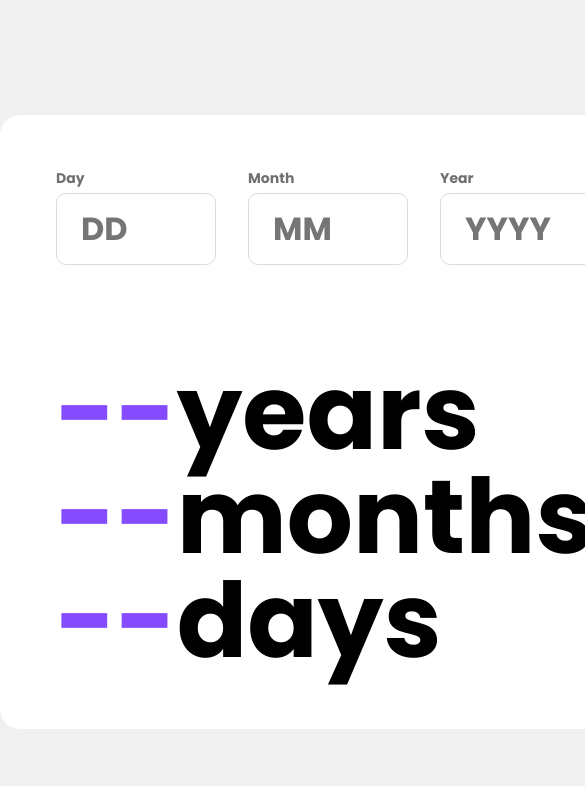
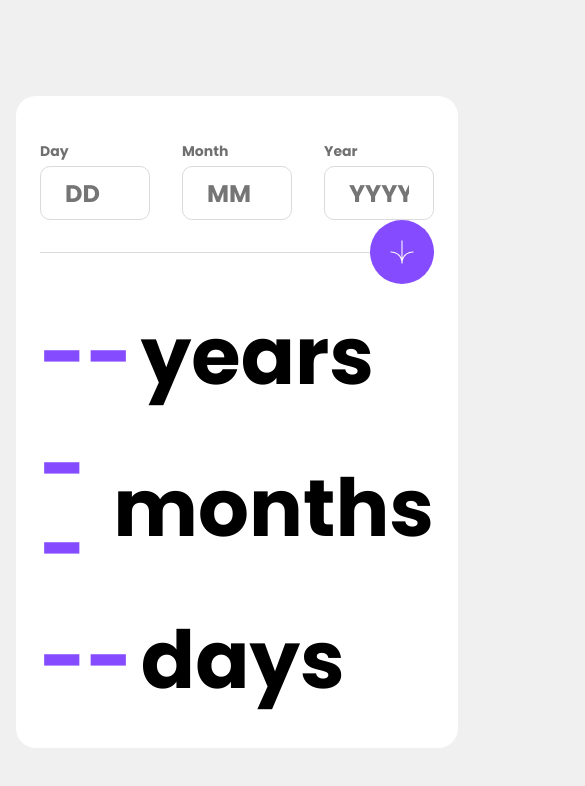
Before and after one commit to AlvaroSBernucci/Age-calculator-app, a plain HTML site: page index.html in a window 390 px wide. Shown: the top 786 px of the page, 585 px wide, since content can reach past the window. Drawn offline with Linux system fonts and the light colour scheme.

Commit message:
add responsive and animation

```diff
--- a/index.html
+++ b/index.html
@@ -45,7 +45,10 @@
           <span class="erro">Must be in de past</span>
         </div>
       </div>
-      <button><img src="./assets/images/icon-arrow.svg" alt="submit button" width="44px" height="44px"></button>
+      <div class="btn-detail">
+        <span class="detail"></span>
+        <button><img src="./assets/images/icon-arrow.svg" alt="submit button" width="44px" height="44px"></button>
+      </div>
     </form>
     <div class="result">
       <div class="result-grid">
--- a/script.js
+++ b/script.js
@@ -14,11 +14,13 @@ function validarData(event){
     if(isNaN(dataNascimento)){
       input.previousElementSibling.classList.add('ativo');
       input.nextElementSibling.classList.add('ativo');
+      input.classList.add('ativo');
       dataValidacao = [1,12,1900]
     } else{
       dataValidacao.reverse();
       input.previousElementSibling.classList.remove('ativo');
       input.nextElementSibling.classList.remove('ativo');
+      input.classList.remove('ativo');
     }
   })
   validarAno();
@@ -36,7 +38,6 @@ function validarAno(){
     inputAno.previousElementSibling.classList.remove('ativo');
     inputAno.nextElementSibling.classList.remove('ativo');
   }
-  console.log(ano,anoAtual);
 }
 
 
@@ -49,7 +50,6 @@ function calcularIdade(dataNascimento){
     const dataAtual = new Date();
     const dataAtualMs = dataAtual.getTime();
     const dataNascimentoMs = dataNascimento.getTime();
-    console.log(dataAtual,dataNascimento);
     calcularAnoMesesDias(dataAtualMs,dataNascimentoMs);
   }
 }
@@ -88,9 +88,22 @@ function calcularAnoMesesDias(dataAtualMs,dataNascimentoMs){
 // Adicionar o resultado no DOM
 function resultado(resultadoFinal){
   const dataResultado = document.querySelectorAll('[data-resultado]');
-  console.log(resultadoFinal);
+
   dataResultado.forEach((resultado,index) => {
-    resultado.innerText = resultadoFinal[index]
-  })
+    const incremento = resultadoFinal[index] / 200;
+    let i = 0;
+    const teste = setInterval(() =>{
+      i = i + incremento;
+      resultado.innerText = parseInt(i);
+      if(i > resultadoFinal[index]){
+        resultado.innerText = resultadoFinal[index];
+        clearInterval(teste)
+      };
+    });
+  });
 }
 // Adicionar o resultado no DOM
+
+
+
+// Animar números
--- a/style.css
+++ b/style.css
@@ -51,6 +51,22 @@ button{
   padding: 26px;
   place-self: end;
   cursor: pointer;
+  z-index: 1;
+}
+.detail::after{
+  content: '';
+  width: 100%;
+  height: 1px;
+  background-color: var(--lightgrey);
+  position: absolute;
+  top: 50%;
+  right: 0px;
+  z-index: 0;
+}
+.btn-detail{
+  position: relative;
+  display: grid;
+  grid-template-columns: 1fr auto;
 }
 label{
   font: 700 0.875rem/1 "Poppins", sans-serif;
@@ -69,6 +85,10 @@ input[type='number']:focus{
   outline: none;
   border: 2px solid var(--purple);
 }
+input[type='number'].ativo{
+  outline: none;
+  border: 2px solid var(--lightred);
+}
 
 section{
   display: grid;
@@ -77,6 +97,7 @@ section{
   padding: 3.5rem;
   background-color: var(--white);
   border-radius: 20px;
+  margin: 0px 16px 0px 16px;
 }
 form{
   display: grid;
@@ -88,6 +109,8 @@ form{
 .result-grid{
   display: grid;
   grid-template-columns: auto 1fr;
+  align-items: center;
+  margin-top: 32px;
 }
 .erro{
   display: none;
@@ -102,3 +125,29 @@ form{
 label.ativo{
   color: var(--lightred);
 }
+.result-grid span{
+  margin-right: 8px;
+}
+
+@media (max-width:600px){
+  section{
+    width: auto;
+    padding: 3rem 1.5rem;
+  }
+  h2,
+  span{
+    font: 700 5rem/1 "Poppins", sans-serif;
+  }
+  button{
+    padding: 20px;
+  }
+  button img{
+    width: 24px;
+    height: 24px;
+  }
+  input{
+    max-width: 110px;
+    max-height: 54px;
+    font: 700 1.5rem/1 "Poppins", sans-serif;
+  }
+}
```
